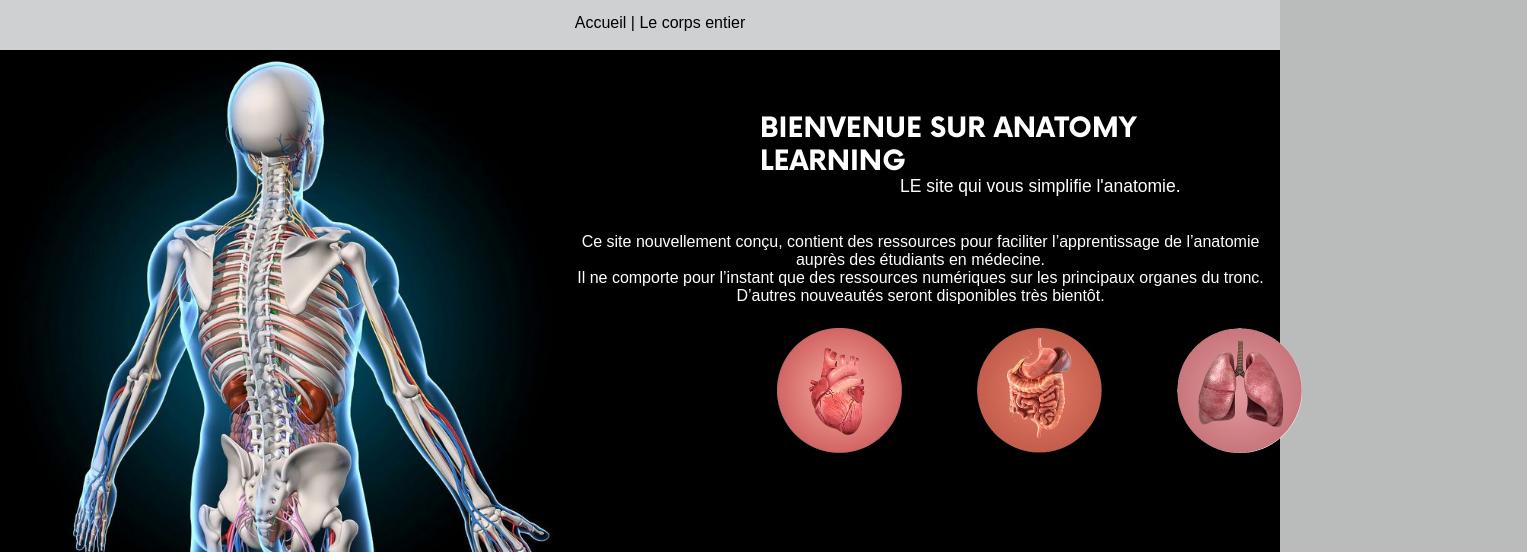
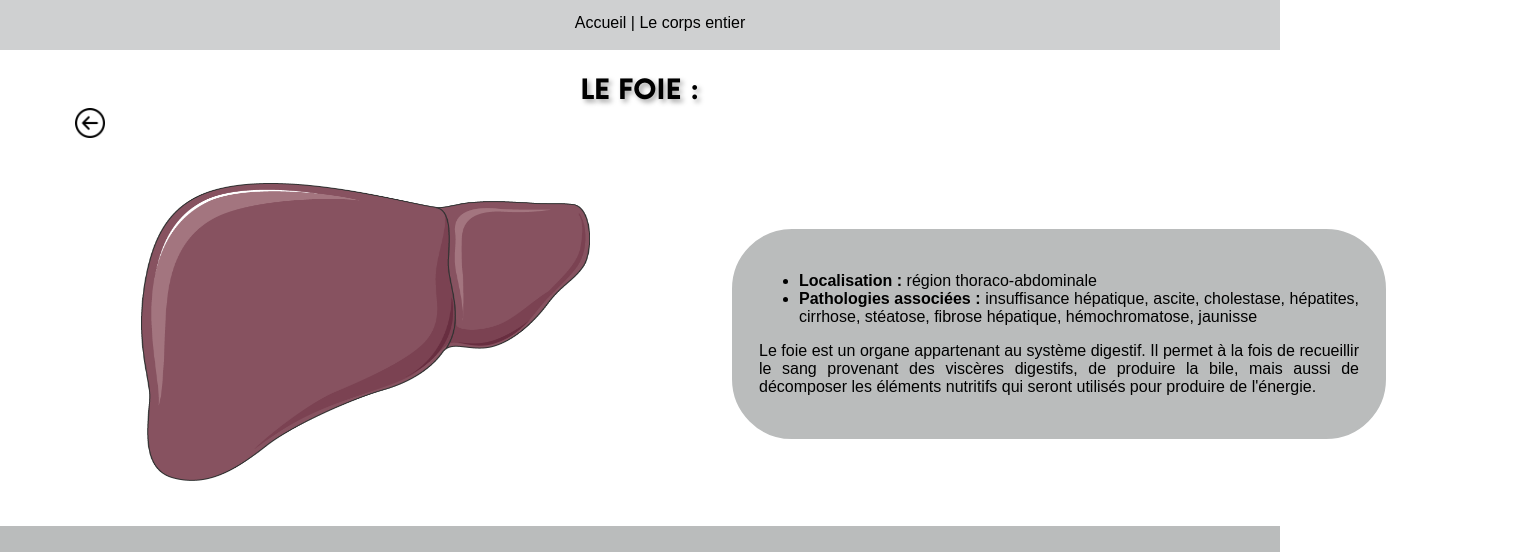
Before and after one commit to hajar-merouane/anatomylearning, a plain HTML site: page index.html in a window 1280 px wide. Shown: the part 142-694 px from the top of the page, 1527 px wide, since content can reach past the window. Drawn offline with Linux system fonts and the light colour scheme.

Commit message:
Update index.html

```diff
--- a/index.html
+++ b/index.html
@@ -1,14 +1,14 @@
 <!DOCTYPE html>
-<html>
+<html lang="fr">
 	<head>
-		<meta charset="utf-8"/>
+		<meta charset="utf-8">
 		<title> Anatomy Learning </title>
 		<link rel="icon" type="image/x-icon" href="favicon.ico">
 		<link rel="stylesheet" href="style.css">
 		<script src="script.js"></script>
 	</head>
 
-	<body>
+	<body class="pages">
 		<header>
 			<div class="entete">
 				<a href="index.html"><img src="logo.png" alt="Logo Anatomy Learning" style="width:240px;height:55px;" class="logo"></a>
@@ -23,21 +23,24 @@
 			</div>
 		</header>
 
+		<h2 class="titre2">LE FOIE :</h2>
+		<a href="lecorpsentier.html"><img src="retour.png" alt="retour" style="width:30px; height:30px;" class="retour"></a>
+		<div id="marge2">
+			<table id="table1">
+				<tr>
+					<td> <img src="foie.png" alt="foie" style="width:449px;height:298px;" id="foie"> </td>
 
-		<div id="backcolor">
-			<div id="Page">
-				<img src="imageaccueil.png" alt="Illustration" style="width:560px;height:560px;">
-				<h2 id="titre1">BIENVENUE SUR ANATOMY LEARNING</h2>
-				<p id="bienvenue1">LE site qui vous simplifie l'anatomie.</p>
-				<p id="parasimple1">Ce site nouvellement conçu, contient des ressources pour faciliter l’apprentissage de l’anatomie auprès des étudiants en médecine.<br>
-				Il ne comporte pour l’instant que des ressources numériques sur les principaux organes du tronc. <br> D’autres nouveautés seront disponibles très bientôt.</p>
-				<img onmouseover="bigImg(this)" onmouseout="normalImg(this)" src="coeurpng.png" alt="Coeur" style="width:125px;height:125px;" id="coeurpng">
-				<img onmouseover="bigImg(this)" onmouseout="normalImg(this)" src="sysdig.png" alt="Système digestif" style="width:125px;height:125px;" id="sysdig">
-				<img onmouseover="bigImg(this)" onmouseout="normalImg(this)" src="poumonspng.png" alt="Coeur" style="width:125px;height:125px;" id="poumonspng">
-
-			</div>
+					<td> <div id="parainfo1">
+						<ul>
+							<li><b> Localisation :</b> région thoraco-abdominale</li>
+							<li><b> Pathologies associées :</b> insuffisance hépatique, ascite, cholestase, hépatites, cirrhose, stéatose, fibrose hépatique, hémochromatose, jaunisse</li>
+						</ul>
+						<p> Le foie est un organe appartenant au système digestif. Il permet à la fois de recueillir le sang provenant des viscères digestifs, de produire la bile, mais aussi de décomposer les éléments nutritifs qui seront utilisés pour produire de l'énergie.
+					</div>
+					</td>
+				</tr>
+			</table>
 		</div>
-
 
 		<footer>
 			<div class="basdepage">
@@ -46,6 +49,7 @@
 					<li class="lien1" style="list-style-type:none;"><a href="contact.html" class="couleur">Contact</a></li>
 				</ul>
 				<img src="logo.png" alt="Logo Anatomy Learning" style="width:240px;height:55px;" class="logofin">
+
 			</div>
 		</footer>
 	</body>
```
